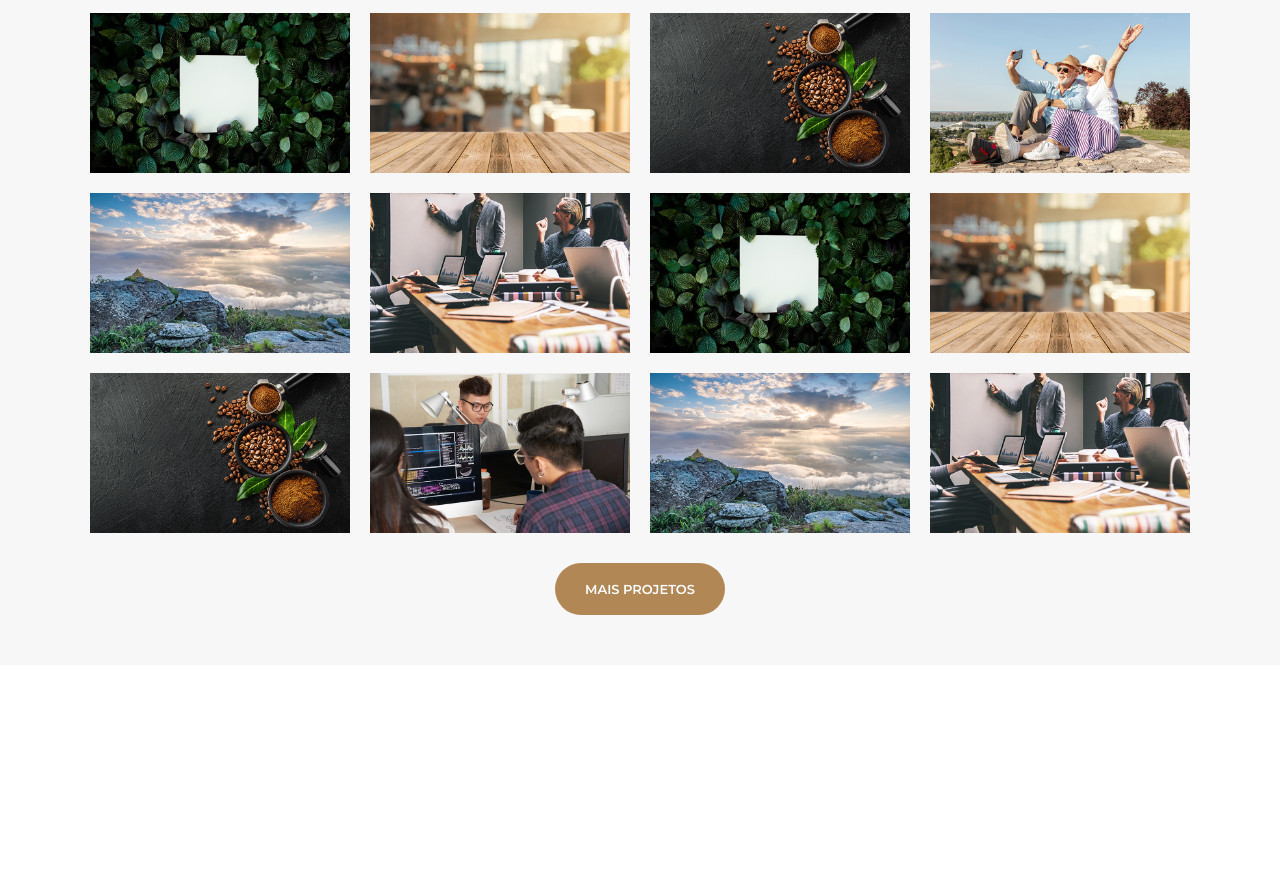
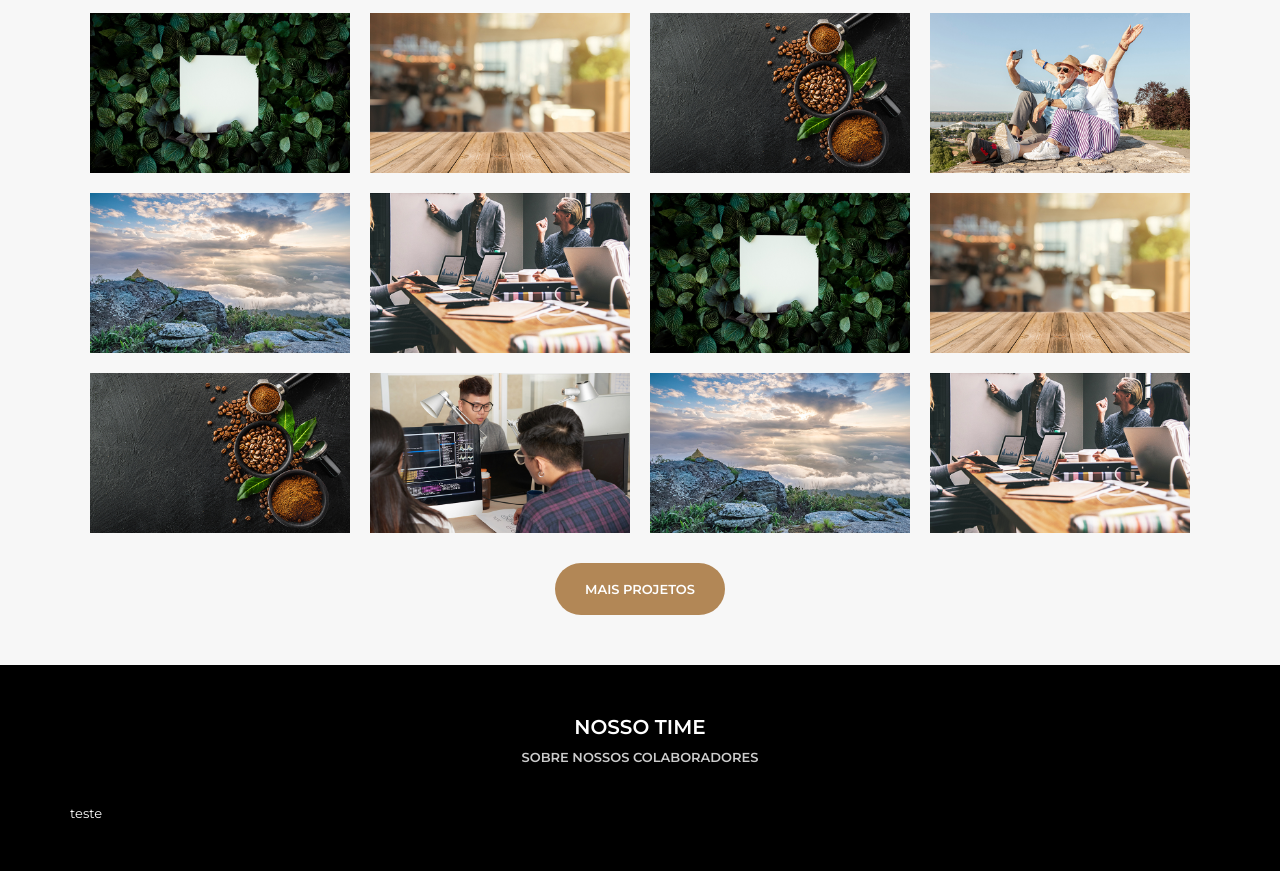
Before and after one commit to evertonnunesc/Everton-Store, a plain HTML site: page index.html in a window 1280 px wide. Shown: the part 1878-2749 px from the top of the page. Before the commit the page ends 2543 px from the top, so only its background shows below. Drawn offline with Linux system fonts and the light colour scheme.

```diff
--- a/index.html
+++ b/index.html
@@ -234,6 +234,16 @@
                 </div>
             </div>
         </section>
+
+        <section class="default dark"> <!--sessão Nosso Time-->
+            <div class="section-title">Nosso Time</div>
+            <div class="section-desc">Sobre nossos colaboradores</div>
+            <div class="section-body">
+                <div class="section-team">
+                    teste
+                </div>
+            </div>
+        </section>
     </main>
 
     <footer>
```
Also changed, not shown: assets/images/captura.png (added), 1 other file.
